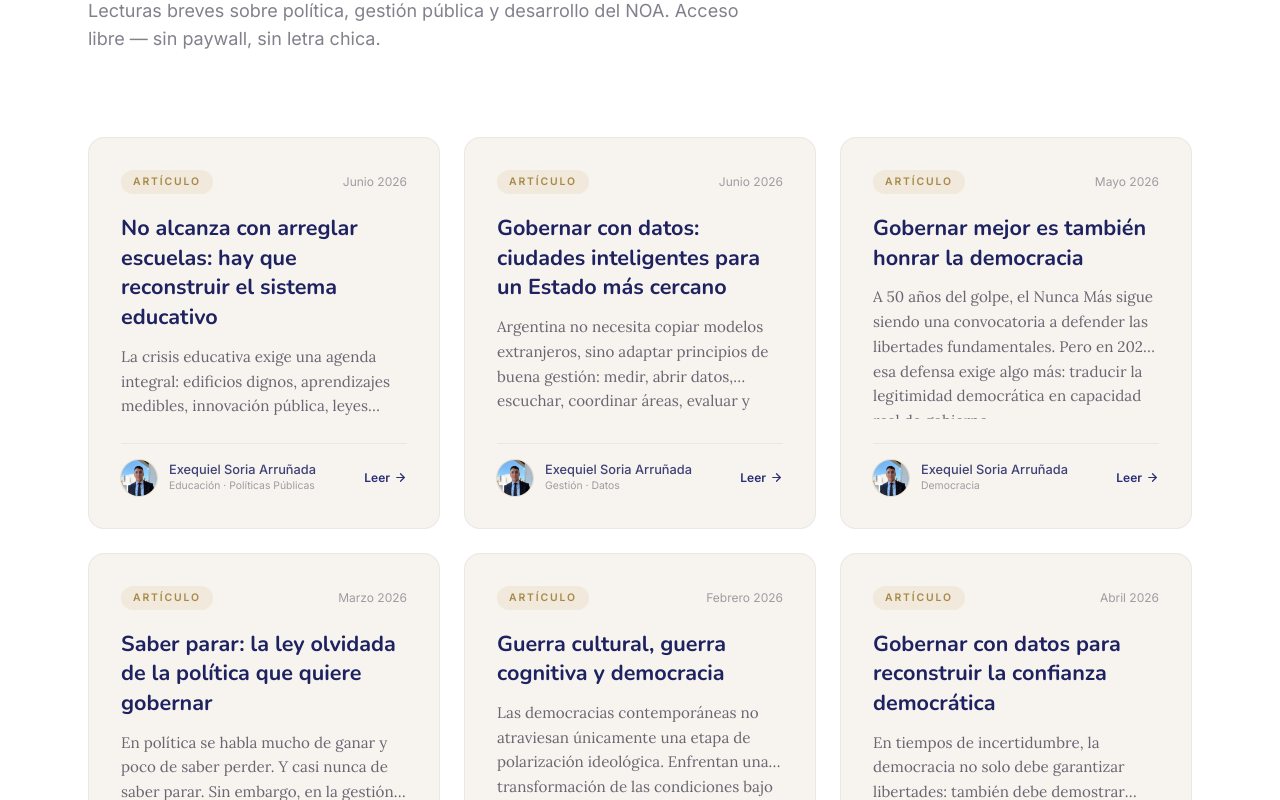
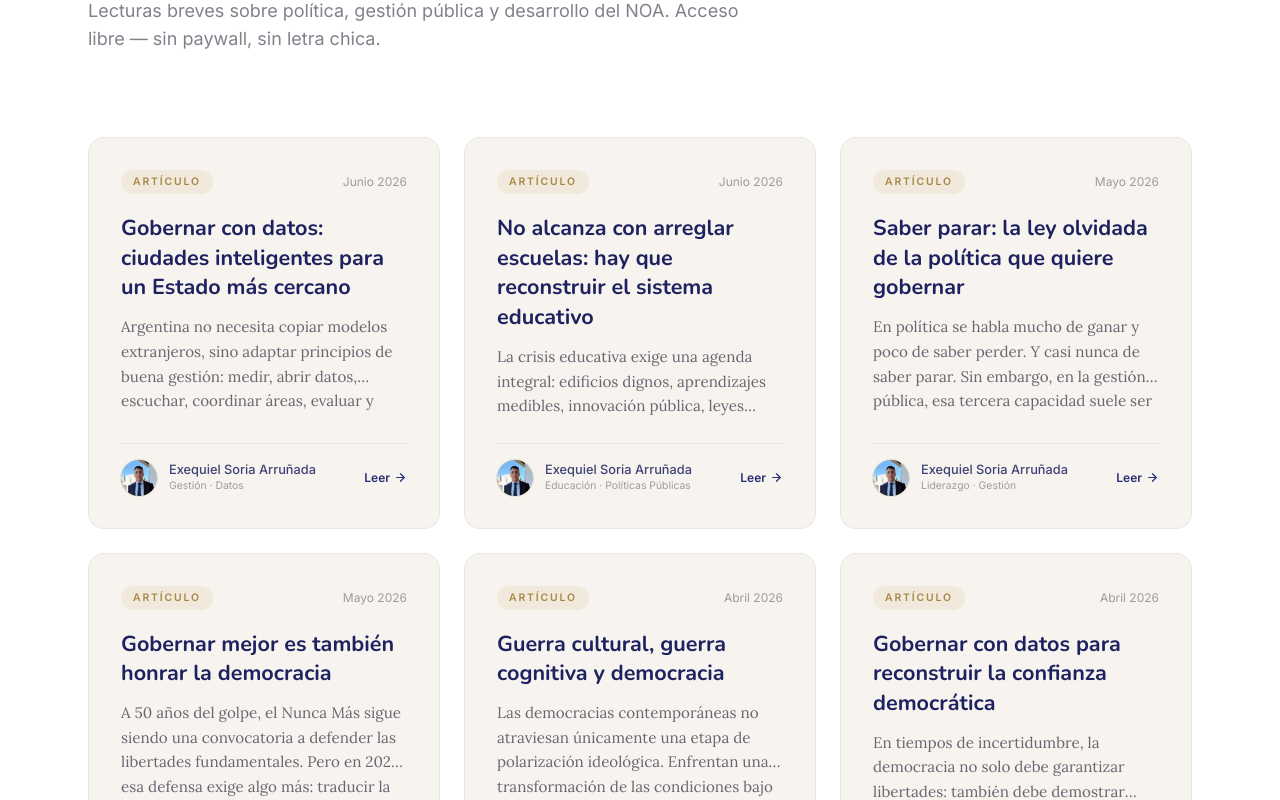
Before and after one commit to fabriziocarugatti/involucrarnos-web, a Next.js app: page / in a window 1280 px wide. Shown: the part 2760-3560 px from the top of the page. Built offline with nearby package versions, Linux system fonts and the light colour scheme.

Commit message:
feat(articulos): orden cronológico por publishedAt + fix fechas (guerra cognitiva Abril, saber parar Mayo)

```diff
--- a/src/data/articulos.ts
+++ b/src/data/articulos.ts
@@ -23,6 +23,8 @@ export interface Article {
   authorPhoto?: string
   /** Imagen de portada del artículo (1200x630 recomendado) */
   coverImage?: string
+  /** Fecha real de publicación en ISO (YYYY-MM-DD) — usada para ordenar cronológicamente. El campo `date` es el texto que se muestra. */
+  publishedAt?: string
 }
 
 /** Foto por defecto del autor (sobreescribible por articulo) */
@@ -32,9 +34,10 @@ const AUTHOR = 'Exequiel Soria Arruñada'
 const AUTHOR_ROLE =
   'Magíster en Políticas Públicas. Estudiante del Máster en Gobernanza y Derechos Humanos, UAM.'
 
-export const articulos: Article[] = [
+const articulosRaw: Article[] = [
   {
     slug: 'reconstruir-sistema-educativo-tucuman',
+    publishedAt: '2026-06-01',
     tipo: 'articulo',
     title: 'No alcanza con arreglar escuelas: hay que reconstruir el sistema educativo',
     bajada:
@@ -91,6 +94,7 @@ export const articulos: Article[] = [
   },
   {
     slug: 'gobernar-con-datos-ciudades-inteligentes',
+    publishedAt: '2026-06-12',
     tipo: 'articulo',
     title: 'Gobernar con datos: ciudades inteligentes para un Estado más cercano',
     bajada:
@@ -124,6 +128,7 @@ export const articulos: Article[] = [
   },
   {
     slug: 'gobernar-mejor-es-honrar-la-democracia',
+    publishedAt: '2026-05-01',
     tipo: 'articulo',
     title: 'Gobernar mejor es también honrar la democracia',
     bajada:
@@ -153,12 +158,13 @@ export const articulos: Article[] = [
   },
   {
     slug: 'saber-parar-la-ley-olvidada-de-la-politica',
+    publishedAt: '2026-05-06',
     tipo: 'articulo',
     title: 'Saber parar: la ley olvidada de la política que quiere gobernar',
     bajada:
       'En política se habla mucho de ganar y poco de saber perder. Y casi nunca de saber parar. Sin embargo, en la gestión pública, esa tercera capacidad suele ser la diferencia entre un liderazgo que administra poder y otro que se consume en su propio vértigo.',
     category: 'Liderazgo · Gestión',
-    date: 'Marzo 2026',
+    date: 'Mayo 2026',
     author: AUTHOR,
     authorRole: AUTHOR_ROLE,
     featured: false,
@@ -186,12 +192,13 @@ export const articulos: Article[] = [
   },
   {
     slug: 'guerra-cultural-guerra-cognitiva-y-democracia',
+    publishedAt: '2026-04-28',
     tipo: 'articulo',
     title: 'Guerra cultural, guerra cognitiva y democracia',
     bajada:
       'Las democracias contemporáneas no atraviesan únicamente una etapa de polarización ideológica. Enfrentan una transformación de las condiciones bajo las cuales se disputa el sentido de lo público y se forma la opinión ciudadana.',
     category: 'Democracia · Comunicación',
-    date: 'Febrero 2026',
+    date: 'Abril 2026',
     author: AUTHOR,
     authorRole: AUTHOR_ROLE,
     featured: false,
@@ -216,6 +223,7 @@ export const articulos: Article[] = [
   },
   {
     slug: 'gobernar-con-datos-para-reconstruir-la-confianza',
+    publishedAt: '2026-04-01',
     tipo: 'articulo',
     title: 'Gobernar con datos para reconstruir la confianza democrática',
     bajada:
@@ -262,6 +270,11 @@ export const articulos: Article[] = [
   },
 ]
 
+/** Artículos ordenados cronológicamente (más nuevo primero). Los que no tienen `publishedAt` van al final. */
+export const articulos: Article[] = [...articulosRaw].sort((a, b) =>
+  (b.publishedAt ?? '').localeCompare(a.publishedAt ?? '')
+)
+
 export function getArticulo(slug: string): Article | undefined {
   return articulos.find((a) => a.slug === slug)
 }
--- a/src/sanity/queries.ts
+++ b/src/sanity/queries.ts
@@ -5,6 +5,11 @@
 
 import { sanityClient } from './client'
 import { articulos as localArticulos, type Article } from '@/data/articulos'
+
+/** Fallback local ordenado cronológicamente (más nuevo primero). Sin `publishedAt` van al final. */
+const localArticulosOrdenados: Article[] = [...localArticulos].sort((a, b) =>
+  (b.publishedAt ?? '').localeCompare(a.publishedAt ?? '')
+)
 
 const ARTICLE_PROJECTION = `
   "slug": slug.current,
@@ -25,17 +30,17 @@ const ARTICLE_PROJECTION = `
 `
 
 export async function getAllArticulos(): Promise<Article[]> {
-  if (!sanityClient) return localArticulos
+  if (!sanityClient) return localArticulosOrdenados
   try {
     const res = await sanityClient.fetch<Article[]>(
       `*[_type == "articulo"] | order(coalesce(orderRank, _createdAt) desc) { ${ARTICLE_PROJECTION} }`,
       {},
       { next: { revalidate: 60, tags: ['articulos'] } }
     )
-    return res?.length ? res : localArticulos
+    return res?.length ? res : localArticulosOrdenados
   } catch (e) {
-    console.error('[sanity] getAllArticulos fallback to local', e)
-    return localArticulos
+    console.error("[sanity] getAllArticulos fallback to local", e)
+    return localArticulosOrdenados
   }
 }
 
```
